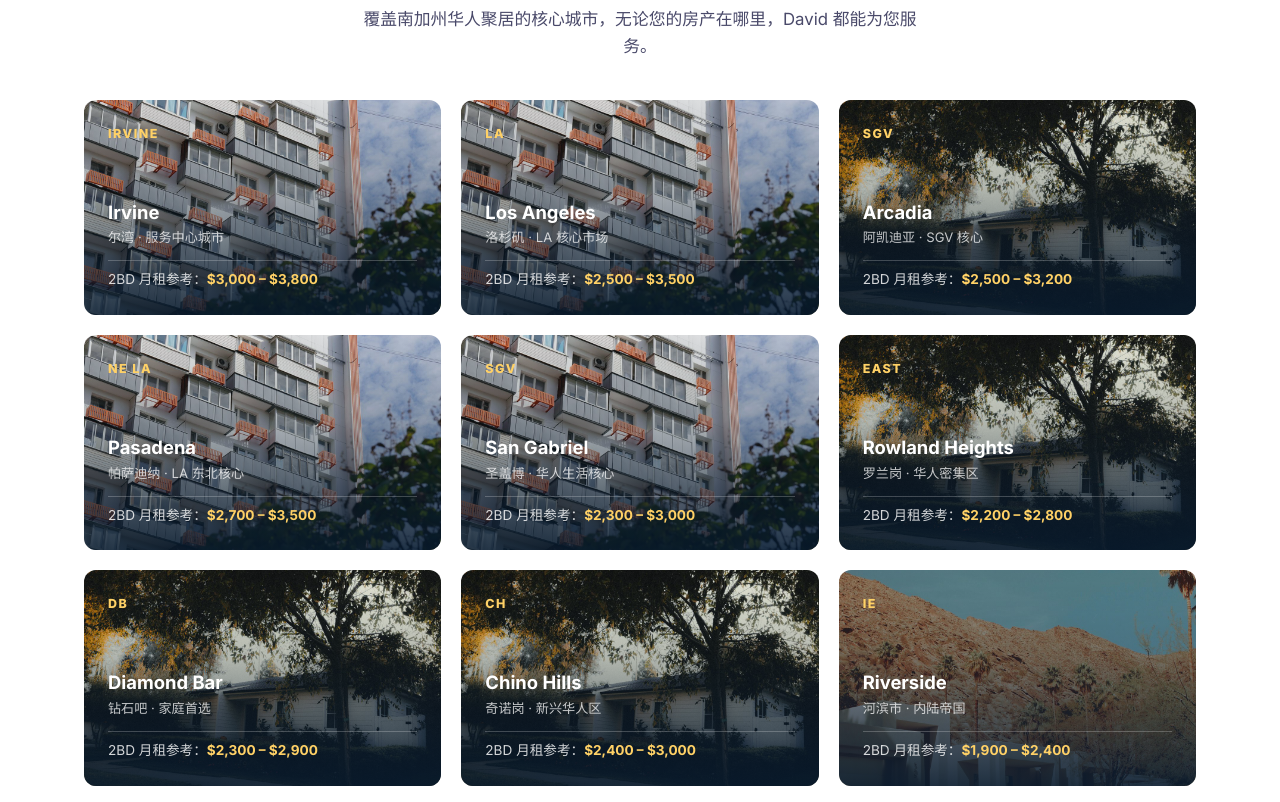
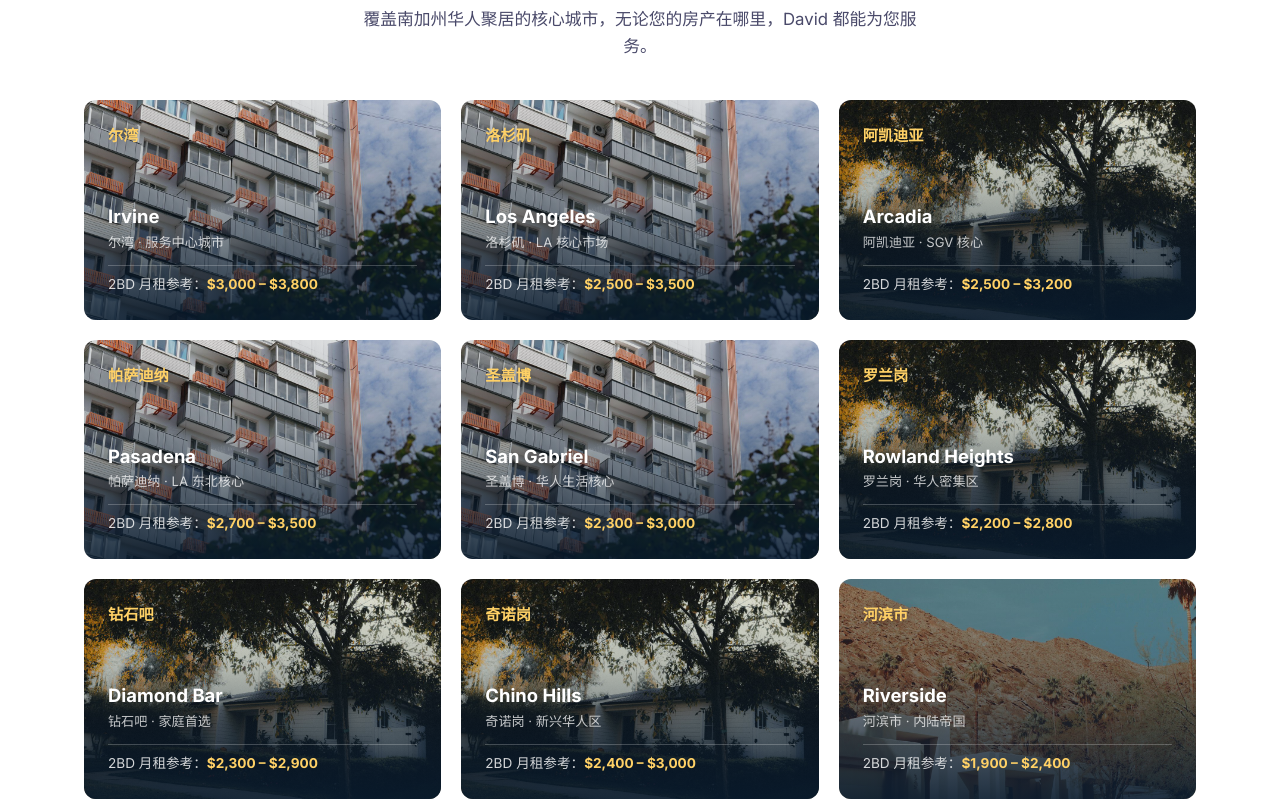
Before and after one commit to davard123/rentalinca, a website: page index.html in a window 1280 px wide. Shown: the part 4080-4882 px from the top of the page. Drawn offline with Linux system fonts and the light colour scheme.

Commit message:
Restore Chinese city labels

```diff
--- a/css/style.css
+++ b/css/style.css
@@ -310,8 +310,9 @@ ul { list-style: none; }
 }
 .city-card-photo > * { position: relative; z-index: 1; }
 .city-card-photo .city-icon {
-  font-size: .78rem; text-transform: uppercase; letter-spacing: .12em; font-weight: 800;
+  font-size: .95rem; letter-spacing: 0; font-weight: 800;
   color: #FFD166; margin-bottom: 54px;
+  text-shadow: 0 1px 12px rgba(0,0,0,.35);
 }
 .city-card-photo h3 { color: #fff; font-size: 1.15rem; }
 .city-card-photo h3 span { color: rgba(255,255,255,.76); }
--- a/index.html
+++ b/index.html
@@ -320,47 +320,47 @@
     </div>
     <div class="cities-grid">
       <a href="cities/irvine.html" class="city-card city-card-photo city-card-irvine" style="text-decoration:none;color:inherit">
-        <div class="city-icon">Irvine</div>
+        <div class="city-icon">尔湾</div>
         <h3>Irvine<span>尔湾 · 服务中心城市</span></h3>
         <div class="city-rent">2BD 月租参考：<strong>$3,000 – $3,800</strong></div>
       </a>
       <a href="cities/los-angeles.html" class="city-card city-card-photo city-card-la" style="text-decoration:none;color:inherit">
-        <div class="city-icon">LA</div>
+        <div class="city-icon">洛杉矶</div>
         <h3>Los Angeles<span>洛杉矶 · LA 核心市场</span></h3>
         <div class="city-rent">2BD 月租参考：<strong>$2,500 – $3,500</strong></div>
       </a>
       <a href="cities/arcadia.html" class="city-card city-card-photo city-card-arcadia" style="text-decoration:none;color:inherit">
-        <div class="city-icon">SGV</div>
+        <div class="city-icon">阿凯迪亚</div>
         <h3>Arcadia<span>阿凯迪亚 · SGV 核心</span></h3>
         <div class="city-rent">2BD 月租参考：<strong>$2,500 – $3,200</strong></div>
       </a>
       <a href="cities/pasadena.html" class="city-card city-card-photo city-card-pasadena" style="text-decoration:none;color:inherit">
-        <div class="city-icon">NE LA</div>
+        <div class="city-icon">帕萨迪纳</div>
         <h3>Pasadena<span>帕萨迪纳 · LA 东北核心</span></h3>
         <div class="city-rent">2BD 月租参考：<strong>$2,700 – $3,500</strong></div>
       </a>
       <a href="cities/san-gabriel.html" class="city-card city-card-photo city-card-sg" style="text-decoration:none;color:inherit">
-        <div class="city-icon">SGV</div>
+        <div class="city-icon">圣盖博</div>
         <h3>San Gabriel<span>圣盖博 · 华人生活核心</span></h3>
         <div class="city-rent">2BD 月租参考：<strong>$2,300 – $3,000</strong></div>
       </a>
       <a href="cities/rowland-heights.html" class="city-card city-card-photo city-card-rowland" style="text-decoration:none;color:inherit">
-        <div class="city-icon">East</div>
+        <div class="city-icon">罗兰岗</div>
         <h3>Rowland Heights<span>罗兰岗 · 华人密集区</span></h3>
         <div class="city-rent">2BD 月租参考：<strong>$2,200 – $2,800</strong></div>
       </a>
       <a href="cities/diamond-bar.html" class="city-card city-card-photo city-card-db" style="text-decoration:none;color:inherit">
-        <div class="city-icon">DB</div>
+        <div class="city-icon">钻石吧</div>
         <h3>Diamond Bar<span>钻石吧 · 家庭首选</span></h3>
         <div class="city-rent">2BD 月租参考：<strong>$2,300 – $2,900</strong></div>
       </a>
       <a href="cities/chino-hills.html" class="city-card city-card-photo city-card-chino" style="text-decoration:none;color:inherit">
-        <div class="city-icon">CH</div>
+        <div class="city-icon">奇诺岗</div>
         <h3>Chino Hills<span>奇诺岗 · 新兴华人区</span></h3>
         <div class="city-rent">2BD 月租参考：<strong>$2,400 – $3,000</strong></div>
       </a>
       <a href="cities/riverside.html" class="city-card city-card-photo city-card-riverside" style="text-decoration:none;color:inherit">
-        <div class="city-icon">IE</div>
+        <div class="city-icon">河滨市</div>
         <h3>Riverside<span>河滨市 · 内陆帝国</span></h3>
         <div class="city-rent">2BD 月租参考：<strong>$1,900 – $2,400</strong></div>
       </a>
```
